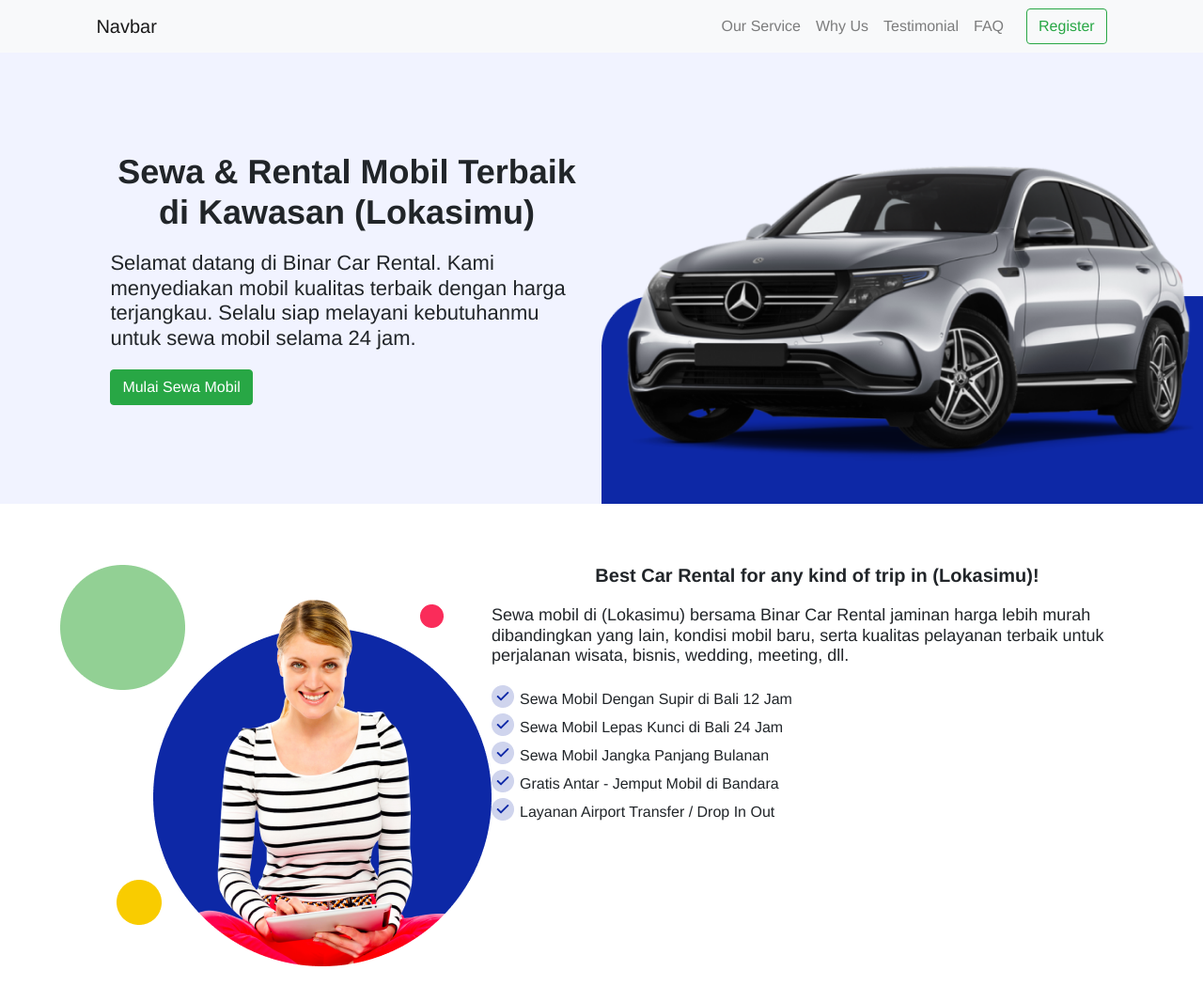
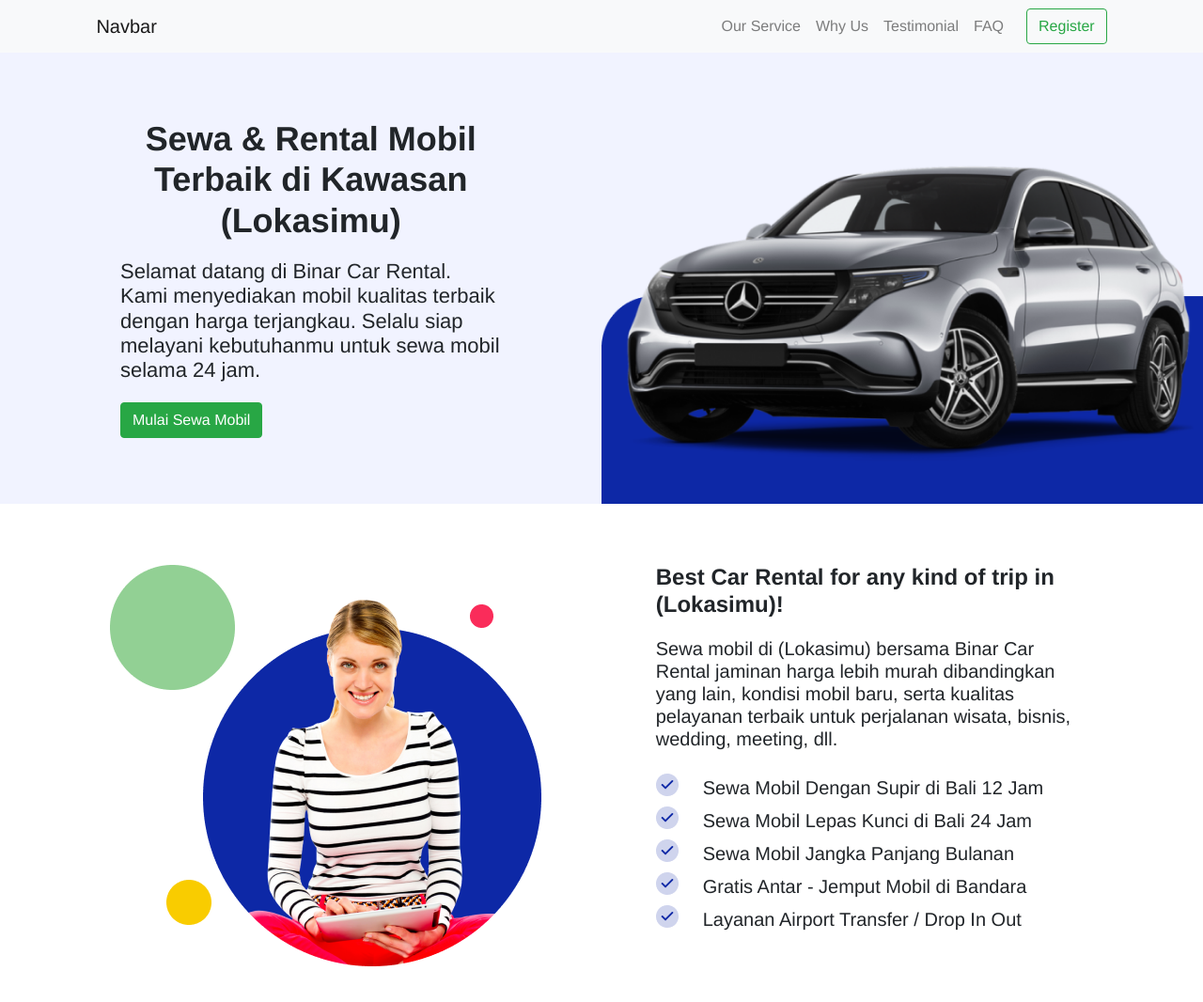
Before and after one commit to AkabaneErlangga/challenge-01, a plain HTML site: page index.html in a window 1280 px wide. Shown: the whole page at 94% size. Drawn offline with nearby package versions, Linux system fonts and the light colour scheme.

Commit message:
add hero and desc

```diff
--- a/index.html
+++ b/index.html
@@ -40,7 +40,7 @@
 	</nav>
 
 	<div class="hero row">
-		<div class="hero-text col-sm-12 col-lg-5">
+		<div class="hero-text col-12 col-lg-5">
 			<h1>Sewa & Rental Mobil Terbaik di Kawasan (Lokasimu)</h1>
 			<h3>Selamat datang di Binar Car Rental. Kami menyediakan mobil kualitas terbaik dengan harga terjangkau.
 				Selalu
@@ -50,9 +50,9 @@
 		<img src="img/img_car.png" class="hero-img" />
 	</div>
 
-	<div class="desc">
-		<img class="desc-img" src="./img/img_service.png" />
-		<div>
+	<div class="desc row justify-content-around">
+		<img class="desc-img d-none d-lg-block" src="./img/img_service.png" />
+		<div class="col-12 col-lg-5">
 			<h2>Best Car Rental for any kind of trip in (Lokasimu)!</h2>
 			<h3>Sewa mobil di (Lokasimu) bersama Binar Car Rental jaminan harga lebih murah dibandingkan yang lain,
 				kondisi mobil baru, serta kualitas pelayanan terbaik untuk perjalanan wisata, bisnis, wedding, meeting,
--- a/style.css
+++ b/style.css
@@ -33,7 +33,7 @@ h3 {
 }
 
 .hero .hero-text {
-    margin: 5%;
+    padding: 5%;
 }
 
 .hero .hero-img {
@@ -68,17 +68,16 @@ h3 {
 
     h1 {
         font-weight: bold;
-        font-size: 24px;
+        font-size: 28px;
         text-align: center;
     }
 
     h2 {
-        font-weight: bold;
-        font-size: 20px;
+        font-size: 24px;
     }
 
     h3 {
-        font-size: 18px;
+        font-size: 20px;
         margin-top: 20px;
         margin-bottom: 20px;
     }
@@ -88,7 +87,7 @@ h3 {
     }
 
     .hero .hero-text {
-        margin-left: 8%;
+        margin-left: 5%;
     }
 
     .hero h1 {
@@ -108,7 +107,13 @@ h3 {
         height: auto;
     }
 
-    .desc {
-        display: flex;
+    .desc h2 {
+        text-align: left;
+    }
+
+    .desc li {
+        font-size: 20px;
+        padding-left: 50px;
+        margin-top: 5px;
     }
 }
```
